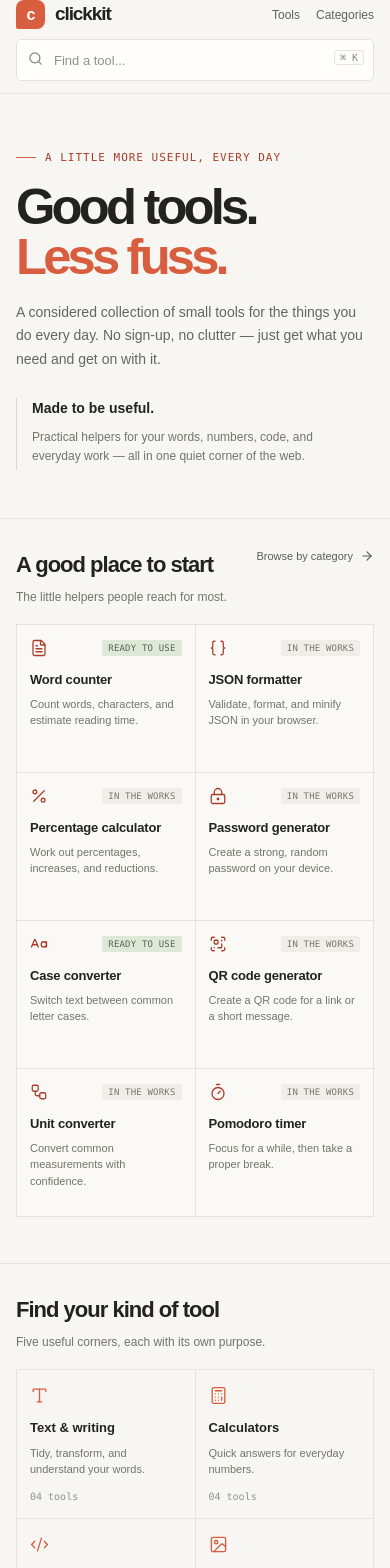
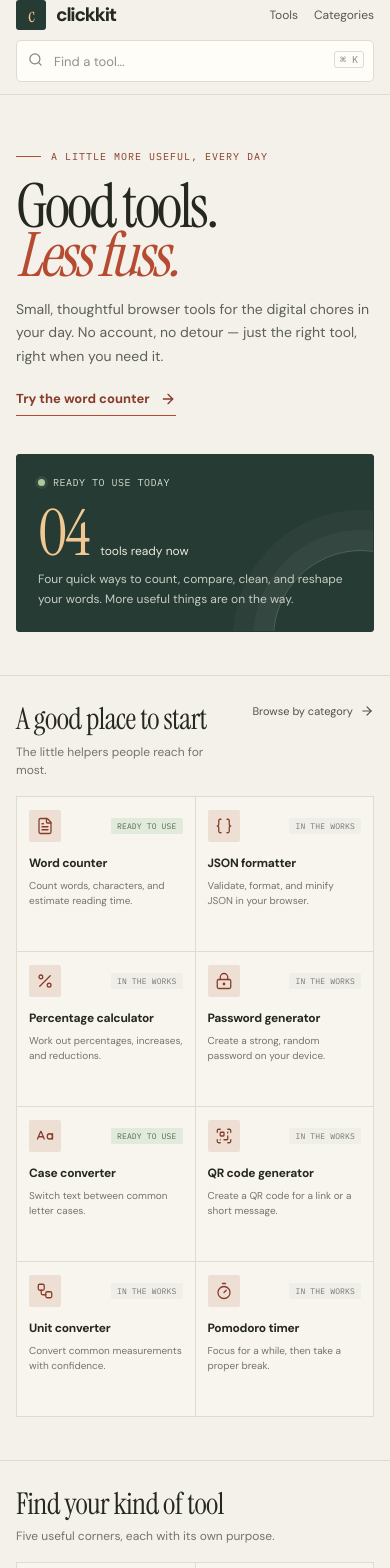
Before and after one commit to detachedsoul/click-kit, a Next.js app: page / in a window 390 px wide. Shown: the top 1568 px of the page. Built offline with nearby package versions, Linux system fonts and the light colour scheme.

Commit message:
style(ui): refine typography and visual hierarchy
Co-authored-by: arena-agent <297053741+arena-agent@users.noreply.github.com>

```diff
--- a/package.json
+++ b/package.json
@@ -11,6 +11,9 @@
 		"test:watch": "vitest"
 	},
 	"dependencies": {
+		"@fontsource-variable/dm-sans": "5.3.0",
+		"@fontsource/ibm-plex-mono": "5.3.0",
+		"@fontsource/instrument-serif": "5.3.0",
 		"@tailwindcss/postcss": "4.3.5",
 		"lucide-react": "1.73.0",
 		"next": "16.4.6",
--- a/src/app/globals.css
+++ b/src/app/globals.css
@@ -1,22 +1,24 @@
 @import "tailwindcss";
 
 :root {
-	--paper: #f7f6f2;
-	--surface: #fffefa;
-	--ink: #22231f;
-	--muted: #73746c;
-	--line: #e5e3db;
-	--accent: #d95d3f;
-	--accent-dark: #a93d28;
-	--sage: #dfe7d8;
-	--mono: "SFMono-Regular", Consolas, "Liberation Mono", monospace;
-	--sans: "Arial", "Helvetica Neue", sans-serif;
+	--paper: #f3f1e9;
+	--surface: #fffdf8;
+	--ink: #252820;
+	--muted: #72756c;
+	--line: #dedbd1;
+	--accent: #b64b31;
+	--accent-dark: #873b28;
+	--forest: #263b34;
+	--sage: #e2eadc;
+	--mono: "IBM Plex Mono", "SFMono-Regular", Consolas, monospace;
+	--sans: "DM Sans Variable", "DM Sans", system-ui, sans-serif;
+	--display: "Instrument Serif", "Iowan Old Style", Baskerville, Georgia, serif;
 	color-scheme: light;
 }
 
 * { box-sizing: border-box; }
 html { min-width: 320px; background: var(--paper); scroll-behavior: smooth; }
-body { margin: 0; background: var(--paper); color: var(--ink); font-family: var(--sans); font-size: 15px; -webkit-font-smoothing: antialiased; }
+body { margin: 0; background: var(--paper); color: var(--ink); font-family: var(--sans); font-size: 15px; font-weight: 400; -webkit-font-smoothing: antialiased; text-rendering: optimizeLegibility; }
 a { color: inherit; text-decoration: none; }
 button, input { font: inherit; }
 button { color: inherit; }
@@ -24,10 +26,10 @@ button { color: inherit; }
 :focus-visible { outline: 3px solid #df805f; outline-offset: 3px; }
 
 .shell { width: min(100% - 56px, 1180px); margin-inline: auto; }
-.site-header { height: 76px; border-bottom: 1px solid var(--line); background: rgba(247,246,242,.94); position: sticky; top: 0; z-index: 20; backdrop-filter: blur(12px); }
+.site-header { height: 72px; border-bottom: 1px solid var(--line); background: rgba(243,241,233,.96); position: sticky; top: 0; z-index: 20; backdrop-filter: blur(14px); }
 .header-inner { height: 100%; display: flex; align-items: center; gap: 38px; }
-.brand { display: inline-flex; align-items: center; gap: 10px; font-size: 21px; font-weight: 750; letter-spacing: -1.1px; white-space: nowrap; }
-.brand-mark { display: grid; place-items: center; width: 29px; height: 29px; background: var(--accent); color: white; border-radius: 8px 8px 8px 2px; font-weight: 800; font-size: 16px; }
+.brand { display: inline-flex; align-items: center; gap: 10px; font-size: 21px; font-weight: 720; letter-spacing: -1.2px; white-space: nowrap; }
+.brand-mark { display: grid; place-items: center; width: 30px; height: 30px; background: var(--forest); color: #f1c891; border-radius: 3px; font: 400 20px/.9 var(--display); }
 .header-links { display: flex; align-items: center; gap: 25px; font-size: 13px; color: #55564f; }
 .header-links a:hover, .text-link:hover { color: var(--accent-dark); }
 .header-search { margin-left: auto; width: min(310px, 32vw); position: relative; }
@@ -41,55 +43,65 @@ button { color: inherit; }
 .search-result small { color: var(--muted); font-size: 11px; }
 .mobile-nav { display: none; }
 
-.hero { padding: 86px 0 74px; display: grid; grid-template-columns: minmax(0, 1fr) 300px; align-items: end; gap: 60px; }
-.eyebrow { display: flex; gap: 9px; align-items: center; color: var(--accent-dark); font: 11px var(--mono); letter-spacing: .09em; text-transform: uppercase; }
-.eyebrow::before { content: ""; display: block; width: 20px; height: 1px; background: var(--accent); }
+.hero { padding: 76px 0 78px; display: grid; grid-template-columns: minmax(0, 1fr) 330px; align-items: center; gap: clamp(40px, 8vw, 112px); }
+.eyebrow { display: flex; gap: 10px; align-items: center; color: var(--accent-dark); font: 10px var(--mono); letter-spacing: .1em; text-transform: uppercase; }
+.eyebrow::before { content: ""; display: block; width: 25px; height: 1px; background: var(--accent); }
 h1, h2, h3, p { margin-top: 0; }
-.hero h1 { max-width: 700px; margin: 20px 0 19px; font-size: clamp(48px, 7.1vw, 82px); line-height: .99; letter-spacing: -.075em; font-weight: 660; }
-.hero h1 span { color: var(--accent); }
-.hero-copy { max-width: 510px; margin: 0; color: #65665f; font-size: 16px; line-height: 1.65; }
-.hero-aside { border-left: 1px solid #d9d7cf; padding: 0 0 4px 24px; margin-bottom: 7px; }
-.hero-aside strong { display: block; margin-bottom: 9px; font-size: 14px; font-weight: 650; }
-.hero-aside p { margin: 0; max-width: 240px; color: var(--muted); font-size: 12px; line-height: 1.6; }
+.hero h1 { max-width: 760px; margin: 22px 0 21px; font-family: var(--display); font-size: clamp(76px, 9vw, 112px); line-height: .78; letter-spacing: -.045em; font-weight: 400; }
+.hero h1 span { color: var(--accent); font-style: italic; }
+.hero-copy-column { padding: 7px 0; }
+.hero-copy { max-width: 480px; margin: 0; color: #5d6058; font-size: 16px; line-height: 1.7; }
+.hero-cta { display: inline-flex; align-items: center; gap: 10px; margin-top: 25px; border-bottom: 1px solid var(--accent); padding: 0 0 7px; color: var(--accent-dark); font-size: 13px; font-weight: 650; transition: gap .18s ease; }
+.hero-cta:hover { gap: 15px; }
+.hero-aside { position: relative; overflow: hidden; min-height: 232px; padding: 23px 24px 24px; border: 1px solid var(--forest); border-radius: 3px; background: var(--forest); color: #f6f4eb; }
+.hero-aside::after { content: ""; position: absolute; width: 176px; height: 176px; right: -76px; bottom: -95px; border: 1px solid #c8d4bd40; border-radius: 50%; box-shadow: 0 0 0 20px #c8d4bd0b, 0 0 0 40px #c8d4bd0b; pointer-events: none; }
+.hero-aside-top { display: flex; align-items: center; gap: 8px; color: #d4ddcb; font: 10px var(--mono); letter-spacing: .05em; text-transform: uppercase; }
+.hero-live-dot { width: 7px; height: 7px; border-radius: 50%; background: #adc89a; box-shadow: 0 0 0 3px #adc89a1c; }
+.hero-aside-count { display: flex; align-items: baseline; gap: 12px; margin: 23px 0 11px; }
+.hero-aside-count strong { color: #f1c891; font: 400 76px/.8 var(--display); letter-spacing: -.035em; }
+.hero-aside-count span { color: #e7e8dd; font-size: 12px; }
+.hero-aside p { position: relative; z-index: 1; max-width: 250px; margin: 0; color: #c6cec3; font-size: 12px; line-height: 1.65; }
 
-.section { padding: 37px 0 62px; border-top: 1px solid var(--line); }
-.section-heading { display: flex; align-items: end; justify-content: space-between; gap: 20px; margin-bottom: 25px; }
-.section-heading h2 { margin: 0; font-size: 25px; letter-spacing: -.045em; font-weight: 640; }
-.section-heading p { margin: 7px 0 0; color: var(--muted); font-size: 13px; }
-.text-link { display: inline-flex; align-items: center; gap: 7px; font-size: 12px; color: #5d5e57; white-space: nowrap; }
+.section { padding: 34px 0 66px; border-top: 1px solid var(--line); }
+.section-heading { display: flex; align-items: end; justify-content: space-between; gap: 20px; margin-bottom: 22px; }
+.section-heading h2 { margin: 0; font: 400 34px/1.05 var(--display); letter-spacing: -.02em; }
+.section-heading p { margin: 8px 0 0; color: var(--muted); font-size: 13px; }
+.text-link { display: inline-flex; align-items: center; gap: 7px; font-size: 12px; color: #50534c; white-space: nowrap; transition: color .15s ease; }
 .tool-grid { display: grid; grid-template-columns: repeat(4, minmax(0, 1fr)); border-top: 1px solid var(--line); border-left: 1px solid var(--line); }
-.tool-card { position: relative; min-height: 146px; padding: 18px 18px 16px; display: flex; flex-direction: column; border-right: 1px solid var(--line); border-bottom: 1px solid var(--line); background: rgba(255,254,250,.52); transition: background .15s ease, transform .15s ease; }
-.tool-card:hover { background: var(--surface); transform: translateY(-2px); }
+.tool-card { position: relative; min-height: 159px; padding: 17px 17px 16px; display: flex; flex-direction: column; border-right: 1px solid var(--line); border-bottom: 1px solid var(--line); background: #f7f5ee; transition: background .16s ease, box-shadow .16s ease; }
+.tool-card:hover { position: relative; z-index: 1; background: var(--surface); box-shadow: 0 7px 18px #322c2010; }
 .tool-card-top { display: flex; justify-content: space-between; align-items: center; color: var(--accent-dark); }
-.tool-card h3 { margin: 15px 0 6px; font-size: 14px; font-weight: 650; letter-spacing: -.015em; }
-.tool-card p { margin: 0; color: var(--muted); font-size: 12px; line-height: 1.5; }
+.tool-card-top > svg { display: block; width: 32px; height: 32px; padding: 7px; border-radius: 2px; background: #eddfd4; }
+.tool-card h3 { margin: 16px 0 6px; font-size: 14px; font-weight: 650; letter-spacing: -.02em; }
+.tool-card p { margin: 0; color: var(--muted); font-size: 12px; line-height: 1.55; }
 .tool-card .coming, .tool-card .available { padding: 3px 6px; border-radius: 2px; font: 9px var(--mono); letter-spacing: .02em; text-transform: uppercase; }
 .tool-card .coming { background: #efeee8; color: #77786f; }
 .tool-card .available { background: var(--sage); color: #536b4e; }
 .category-grid { display: grid; grid-template-columns: repeat(5, minmax(0, 1fr)); border-top: 1px solid var(--line); border-left: 1px solid var(--line); }
-.category-card { padding: 20px 17px 21px; border-right: 1px solid var(--line); border-bottom: 1px solid var(--line); min-height: 155px; transition: background .15s ease; }
-.category-card:hover { background: #fffefa; }
+.category-card { display: flex; flex-direction: column; align-items: flex-start; padding: 19px 16px 17px; border-right: 1px solid var(--line); border-bottom: 1px solid var(--line); min-height: 168px; background: #f7f5ee; transition: background .16s ease; }
+.category-card:hover { background: var(--surface); }
 .category-card svg { color: var(--accent); }
-.category-card h3 { margin: 17px 0 7px; font-size: 13px; font-weight: 650; }
+.category-card h3 { margin: 16px 0 6px; font-size: 13px; font-weight: 650; letter-spacing: -.015em; }
 .category-card p { margin: 0; color: var(--muted); font-size: 11px; line-height: 1.5; }
-.category-count { display: block; margin-top: 13px; color: #92928a; font: 10px var(--mono); }
-.privacy-note { display: flex; align-items: center; gap: 12px; padding: 17px 19px; border: 1px solid var(--line); background: #f0efe9; color: #595a53; font-size: 12px; }
-.privacy-note svg { flex: 0 0 auto; color: #62745d; }
-.privacy-note strong { color: var(--ink); font-weight: 650; }
+.category-count { display: block; margin-top: auto; padding-top: 12px; color: #777b70; font: 10px var(--mono); }
+.privacy-note { display: flex; align-items: center; gap: 12px; margin-top: 23px; padding: 15px 17px; border: 1px solid #d8dfd1; background: #e9ede3; color: #50584e; font-size: 12px; line-height: 1.55; }
+.privacy-note svg { flex: 0 0 auto; color: #536c50; }
+.privacy-note strong { color: var(--forest); font-weight: 700; }
 
-.page-top { padding: 53px 0 34px; }
-.breadcrumb { display: flex; gap: 8px; align-items: center; color: #818179; font-size: 11px; }
+.page-top { padding: 45px 0 30px; }
+.breadcrumb { display: flex; gap: 9px; align-items: center; color: #777a70; font-size: 11px; }
 .breadcrumb a:hover { color: var(--accent-dark); }
-.page-top h1 { margin: 24px 0 10px; font-size: clamp(38px, 5vw, 58px); letter-spacing: -.065em; line-height: 1.02; font-weight: 650; }
-.page-top p { max-width: 570px; margin: 0; color: var(--muted); line-height: 1.6; font-size: 14px; }
-.tool-count { color: #909087; font: 11px var(--mono); }
+.tool-page-kicker { margin-top: 26px; color: var(--accent-dark); font: 10px var(--mono); letter-spacing: .09em; text-transform: uppercase; }
+.page-top h1 { margin: 6px 0 8px; font: 400 clamp(50px, 6vw, 72px)/.98 var(--display); letter-spacing: -.035em; }
+.page-top p { max-width: 570px; margin: 0; color: #60635b; line-height: 1.65; font-size: 14px; }
+.tool-count { color: #777a70; font: 10px var(--mono); letter-spacing: .05em; }
 .category-tools { padding-bottom: 90px; }
-.planned-panel { max-width: 680px; margin: 55px auto 110px; text-align: center; border: 1px solid var(--line); background: var(--surface); padding: 45px 35px; }
+.planned-panel { max-width: 680px; margin: 42px auto 110px; text-align: center; border: 1px solid var(--line); background: var(--surface); padding: 45px 35px; box-shadow: 0 16px 40px #322c2009; }
 .planned-panel > svg { color: var(--accent); }
-.planned-panel h2 { margin: 18px 0 10px; font-size: 24px; letter-spacing: -.04em; }
-.planned-panel p { max-width: 400px; margin: 0 auto 22px; color: var(--muted); font-size: 13px; line-height: 1.6; }
-.button-link { display: inline-flex; align-items: center; gap: 8px; padding: 10px 13px; background: var(--ink); color: white; font-size: 12px; }
-.button-link:hover { background: #3c3d36; }
+.planned-panel h2 { margin: 18px 0 10px; font: 400 32px/1.05 var(--display); letter-spacing: -.02em; }
+.planned-panel p { max-width: 400px; margin: 0 auto 22px; color: var(--muted); font-size: 13px; line-height: 1.65; }
+.button-link { display: inline-flex; align-items: center; gap: 8px; padding: 11px 14px; background: var(--forest); color: white; font-size: 12px; }
+.button-link:hover { background: #354d44; }
 .site-footer { border-top: 1px solid var(--line); padding: 20px 0 26px; color: #85857d; font-size: 11px; }
 .footer-inner { display: flex; justify-content: space-between; gap: 15px; }
 .footer-brand { color: #41423c; font-weight: 700; }
@@ -98,7 +110,9 @@ h1, h2, h3, p { margin-top: 0; }
 	.shell { width: min(100% - 40px, 720px); }
 	.header-inner { gap: 24px; }
 	.header-links { gap: 15px; }
-	.hero { grid-template-columns: 1fr 215px; gap: 30px; padding: 70px 0 61px; }
+	.hero { grid-template-columns: minmax(0, 1fr) 255px; gap: 28px; padding: 66px 0; }
+	.hero h1 { font-size: clamp(76px, 10vw, 92px); }
+	.hero-aside { min-height: 220px; padding: 21px; }
 	.tool-grid { grid-template-columns: repeat(2, minmax(0, 1fr)); }
 	.category-grid { grid-template-columns: repeat(3, minmax(0, 1fr)); }
 }
@@ -112,45 +126,50 @@ h1, h2, h3, p { margin-top: 0; }
 	.header-search input { height: 42px; }
 	.search-icon { top: 12px; }
 	.search-shortcut { top: 11px; }
-	.mobile-nav { display: flex; margin-left: auto; gap: 16px; font-size: 12px; color: #62635c; }
-	.hero { display: block; padding: 57px 0 48px; }
-	.hero h1 { font-size: clamp(50px, 13vw, 69px); margin-top: 18px; }
-	.hero-copy { font-size: 14px; }
-	.hero-aside { margin: 27px 0 0; padding-left: 15px; }
-	.hero-aside p { max-width: 320px; }
-	.section { padding: 29px 0 46px; }
-	.section-heading { align-items: start; margin-bottom: 18px; }
-	.section-heading h2 { font-size: 22px; }
+	.mobile-nav { display: flex; margin-left: auto; gap: 16px; font-size: 12px; color: #55594f; }
+	.hero { display: block; padding: 48px 0 43px; }
+	.hero h1 { margin: 20px 0 17px; font-size: clamp(61px, 14.5vw, 86px); line-height: .8; }
+	.hero-copy { max-width: 430px; font-size: 14px; }
+	.hero-cta { margin-top: 20px; }
+	.hero-aside { min-height: auto; margin: 31px 0 0; padding: 21px; }
+	.hero-aside-count { margin: 19px 0 10px; }
+	.hero-aside-count strong { font-size: 64px; }
+	.hero-aside p { max-width: 360px; }
+	.section { padding: 27px 0 43px; }
+	.section-heading { align-items: flex-start; margin-bottom: 17px; }
+	.section-heading h2 { font-size: 30px; }
 	.section-heading p { font-size: 12px; }
 	.text-link { font-size: 11px; }
-	.tool-card { min-height: 148px; padding: 14px 13px; }
-	.tool-card h3 { margin-top: 13px; font-size: 13px; }
-	.tool-card p { font-size: 11px; }
+	.tool-card { min-height: 155px; padding: 13px 12px; }
+	.tool-card h3 { margin-top: 12px; font-size: 12px; }
+	.tool-card p { font-size: 10px; }
+	.tool-card .coming, .tool-card .available { font-size: 8px; }
 	.category-grid { grid-template-columns: repeat(2, minmax(0, 1fr)); }
-	.category-card { min-height: 145px; padding: 16px 13px; }
-	.category-card h3 { margin-top: 13px; }
-	.privacy-note { align-items: flex-start; padding: 14px; line-height: 1.5; }
-	.page-top { padding: 36px 0 27px; }
-	.page-top h1 { margin-top: 22px; }
-	.planned-panel { margin: 36px auto 70px; padding: 36px 21px; }
+	.category-card { min-height: 151px; padding: 15px 12px; }
+	.category-card h3 { margin-top: 12px; }
+	.privacy-note { align-items: flex-start; padding: 14px; line-height: 1.55; }
+	.page-top { padding: 33px 0 24px; }
+	.tool-page-kicker { margin-top: 21px; }
+	.page-top h1 { margin: 5px 0 8px; font-size: clamp(48px, 12vw, 62px); }
+	.planned-panel { margin: 32px auto 67px; padding: 35px 21px; }
 	.footer-inner { flex-direction: column; }
 }
 
 /* Text tools: a quiet work surface with controls kept close to the text. */
-.tool-stage { margin: 5px 0 90px; border: 1px solid var(--line); background: var(--surface); }
-.text-tool-workspace { display: flex; flex-direction: column; gap: 22px; padding: 24px; }
-.tool-note { display: flex; align-items: center; gap: 8px; color: #64715f; font-size: 12px; line-height: 1.45; }
+.tool-stage { margin: 6px 0 90px; border: 1px solid var(--line); border-top: 3px solid var(--forest); background: var(--surface); box-shadow: 0 18px 50px #29291f0b; }
+.text-tool-workspace { display: flex; flex-direction: column; gap: 24px; padding: 28px; }
+.tool-note { display: inline-flex; align-self: flex-start; align-items: center; gap: 8px; max-width: 100%; border: 1px solid #d9e1d2; border-radius: 2px; padding: 7px 10px; background: #f0f3ec; color: #4d6250; font-size: 11px; line-height: 1.45; }
 .tool-note svg { flex: 0 0 auto; }
 .text-area-field { min-width: 0; }
 .text-area-label-row { display: flex; align-items: baseline; justify-content: space-between; gap: 12px; margin-bottom: 8px; }
 .text-area-label-row label { color: #3c3d37; font-size: 12px; font-weight: 650; }
 .text-area-count { color: #92928a; font: 10px var(--mono); }
-.text-area-input { display: block; width: 100%; min-height: 170px; resize: vertical; border: 1px solid #dcdad2; border-radius: 2px; padding: 13px 14px; background: #fffefa; color: var(--ink); font: 13px/1.65 var(--sans); overflow-wrap: anywhere; }
-.text-area-input::placeholder { color: #9a9991; }
-.text-area-input:focus { border-color: #b6b2a7; outline: 0; box-shadow: 0 0 0 3px #d95d3f1c; }
-.text-area-input[readonly] { background: #f8f7f3; color: #42433d; }
+.text-area-input { display: block; width: 100%; min-height: 182px; resize: vertical; border: 1px solid #d9d7cd; border-radius: 2px; padding: 15px 16px; background: #fffefa; color: var(--ink); font: 14px/1.72 var(--sans); overflow-wrap: anywhere; transition: border-color .15s ease, box-shadow .15s ease; }
+.text-area-input::placeholder { color: #96958c; }
+.text-area-input:focus { border-color: #aa785f; outline: 0; box-shadow: 0 0 0 3px #b64b311b; }
+.text-area-input[readonly] { background: #f7f5ef; color: #3e4139; }
 .text-area-hint { margin: 7px 0 0; color: var(--muted); font-size: 11px; line-height: 1.5; }
-.text-metrics { display: grid; grid-template-columns: repeat(4, minmax(0, 1fr)); border: 1px solid var(--line); background: #f8f7f3; }
+.text-metrics { display: grid; grid-template-columns: repeat(4, minmax(0, 1fr)); border: 1px solid var(--line); background: #f5f3ec; }
 .text-metric { display: flex; flex-direction: column; justify-content: space-between; gap: 12px; min-height: 87px; padding: 13px 15px; border-right: 1px solid var(--line); }
 .text-metric:last-child { border-right: 0; }
 .text-metric dt { color: var(--muted); font-size: 11px; }
--- a/src/app/layout.tsx
+++ b/src/app/layout.tsx
@@ -1,4 +1,8 @@
 import type { Metadata } from "next";
+import "@fontsource-variable/dm-sans/wght.css";
+import "@fontsource/instrument-serif/latin-400.css";
+import "@fontsource/instrument-serif/latin-400-italic.css";
+import "@fontsource/ibm-plex-mono/latin-400.css";
 import "./globals.css";
 import SiteHeader from "@/components/site-header";
 import SiteFooter from "@/components/site-footer";
--- a/src/app/page.tsx
+++ b/src/app/page.tsx
@@ -7,15 +7,21 @@ const HomePage = () => {
 	const featuredTools = ["word-counter", "json-formatter", "percentage-calculator", "password-generator", "case-converter", "qr-generator", "unit-converter", "pomodoro-timer"]
 		.map((id) => tools.find((tool) => tool.id === id)!)
 		.filter(Boolean);
+	const readyToolsCount = tools.filter((tool) => tool.status === "available").length;
 
 	return <>
 		<section className="shell hero" aria-labelledby="home-title">
-			<div>
+			<div className="hero-copy-column">
 				<div className="eyebrow">A little more useful, every day</div>
 				<h1 id="home-title">Good tools.<br /><span>Less fuss.</span></h1>
-				<p className="hero-copy">A considered collection of small tools for the things you do every day. No sign-up, no clutter — just get what you need and get on with it.</p>
+				<p className="hero-copy">Small, thoughtful browser tools for the digital chores in your day. No account, no detour — just the right tool, right when you need it.</p>
+				<Link className="hero-cta" href="/tools/word-counter">Try the word counter <ArrowRight size={16} aria-hidden="true" /></Link>
 			</div>
-			<aside className="hero-aside"><strong>Made to be useful.</strong><p>Practical helpers for your words, numbers, code, and everyday work — all in one quiet corner of the web.</p></aside>
+			<aside className="hero-aside" aria-label="ClickKit tools available now">
+				<div className="hero-aside-top"><span className="hero-live-dot" /> Ready to use today</div>
+				<div className="hero-aside-count"><strong>{String(readyToolsCount).padStart(2, "0")}</strong><span>tools ready now</span></div>
+				<p>Four quick ways to count, compare, clean, and reshape your words. More useful things are on the way.</p>
+			</aside>
 		</section>
 
 		<section className="section" id="tools" aria-labelledby="tools-title">
@@ -36,7 +42,7 @@ const HomePage = () => {
 						<h3>{category.name}</h3><p>{category.description}</p><span className="category-count">{String(count).padStart(2, "0")} tools</span>
 					</Link>;
 				})}</div>
-				<div style={{ marginTop: 25 }} className="privacy-note"><LockKeyhole size={17} aria-hidden="true" /><span><strong>Private by nature.</strong> Tools are designed to run in your browser. Your inputs stay on your device.</span></div>
+				<div className="privacy-note"><LockKeyhole size={17} aria-hidden="true" /><span><strong>Private by nature.</strong> Tools are designed to run in your browser. Your inputs stay on your device.</span></div>
 			</div>
 		</section>
 	</>;
--- a/src/app/tools/[slug]/page.tsx
+++ b/src/app/tools/[slug]/page.tsx
@@ -35,6 +35,7 @@ const ToolPage = async ({ params }: { params: Promise<{ slug: string }> }) => {
 	return <div className="shell">
 		<header className="page-top">
 			<nav className="breadcrumb" aria-label="Breadcrumb"><Link href="/">Home</Link><span aria-hidden="true">/</span><Link href={`/category/${category.id}`}>{category.name}</Link><span aria-hidden="true">/</span><span>{tool.name}</span></nav>
+			<div className="tool-page-kicker">{tool.status === "available" ? "Available now" : category.name}</div>
 			<h1>{tool.name}</h1><p>{tool.description}</p>
 		</header>
 		{tool.status === "available" && AvailableTool
```
Also changed, not shown: 1 other file (tests, documents, lock files or other folders).
